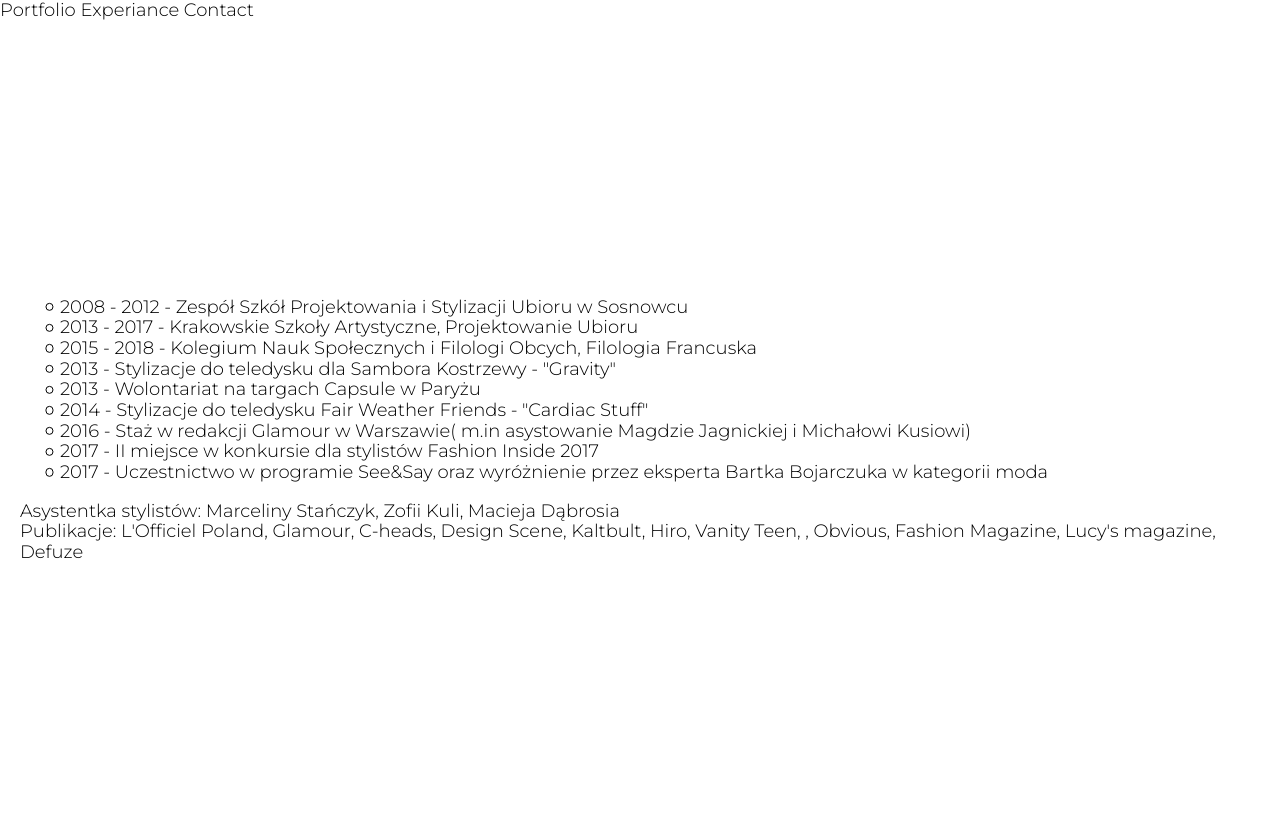
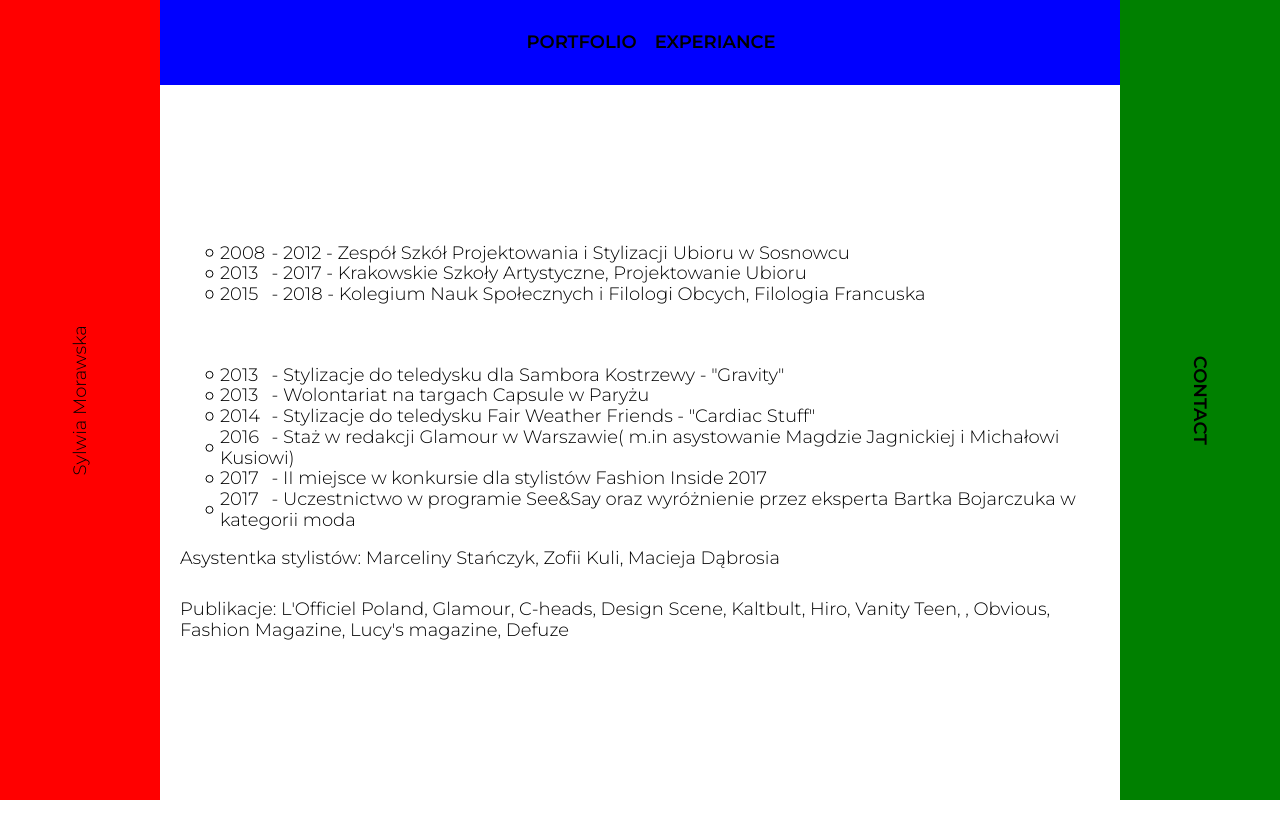
Before and after one commit to pacxiu/StylistPortfolio, a PHP site: page /experiance.php in a window 1280 px wide. After the commit the page ends 800 px from the top, so only its background shows below. Run offline with PHP 8.4, Linux system fonts and the light colour scheme; some libraries are stand-ins or nearby versions.

Commit message:
Add navbar and page-container stylings

```diff
--- a/contact.php
+++ b/contact.php
@@ -8,7 +8,7 @@
 <div class="full-height-container">
   <div class="contact-container">
     <h1 class="contact-title">Sylwia Morawska / Fashion&nbsp;Stylist</h1>
-    <ul class="contact-data">
+    <ul class="contact-data dot-list">
       <li>e-mail: <a href="mailto:stylist@smorawska.pl" class="u-bold">stylist@smorawska.pl</a></li>
       <li>telephone: +48 534213932 </li>
     </ul>
--- a/experiance.php
+++ b/experiance.php
@@ -5,19 +5,19 @@
 
 <?php require_once $root.$files.'/partials/header.php'; ?>
   <div class="full-height-container">
-    <div>
-      <ul>
-        <li>2008 - 2012 - Zespół Szkół Projektowania i Stylizacji Ubioru w Sosnowcu</li>
-        <li>2013 - 2017 - Krakowskie Szkoły Artystyczne, Projektowanie Ubioru</li>
-        <li>2015 - 2018 - Kolegium Nauk Społecznych i Filologi Obcych, Filologia Francuska</li>
-        <li>2013 - Stylizacje do teledysku dla Sambora Kostrzewy - "Gravity" </li>
-        <li>2013 - Wolontariat na targach Capsule w Paryżu</li>
-        <li>2014 - Stylizacje do teledysku Fair Weather Friends - "Cardiac Stuff"</li>
-        <li>2016 - Staż w redakcji Glamour w Warszawie( m.in asystowanie Magdzie Jagnickiej i Michałowi Kusiowi) </li>
-        <li>2017 - II miejsce w konkursie dla stylistów Fashion Inside 2017</li>
-        <li>2017 - Uczestnictwo w programie See&Say oraz wyróżnienie przez eksperta Bartka Bojarczuka w kategorii moda</li>
+    <div class="experiance-container">
+      <ul class="dot-list">
+        <li><span class="date-begin">2008</span> - 2012 - Zespół Szkół Projektowania i Stylizacji Ubioru w Sosnowcu</li>
+        <li><span class="date-begin">2013</span> - 2017 - Krakowskie Szkoły Artystyczne, Projektowanie Ubioru</li>
+        <li class="spacer"><span class="date-begin">2015</span> - 2018 - Kolegium Nauk Społecznych i Filologi Obcych, Filologia Francuska</li>
+        <li><span class="date-begin">2013</span> - Stylizacje do teledysku dla Sambora Kostrzewy - "Gravity" </li>
+        <li><span class="date-begin">2013</span> - Wolontariat na targach Capsule w Paryżu</li>
+        <li><span class="date-begin">2014</span> - Stylizacje do teledysku Fair Weather Friends - "Cardiac Stuff"</li>
+        <li><span class="date-begin">2016</span> - Staż w redakcji Glamour w Warszawie( m.in asystowanie Magdzie Jagnickiej i Michałowi Kusiowi) </li>
+        <li><span class="date-begin">2017</span> - II miejsce w konkursie dla stylistów Fashion Inside 2017</li>
+        <li><span class="date-begin">2017</span> - Uczestnictwo w programie See&Say oraz wyróżnienie przez eksperta Bartka Bojarczuka w kategorii moda</li>
       </ul>
-      <p>Asystentka stylistów: Marceliny Stańczyk, Zofii Kuli, Macieja Dąbrosia </p>
+      <p class="desc-spacer">Asystentka stylistów: Marceliny Stańczyk, Zofii Kuli, Macieja Dąbrosia </p>
       <p>Publikacje: L'Officiel Poland, Glamour, C-heads, Design Scene, Kaltbult, Hiro, Vanity Teen, , Obvious, Fashion Magazine, Lucy's magazine, Defuze </p>
     </div>
   </div>
--- a/partials/header.php
+++ b/partials/header.php
@@ -26,7 +26,12 @@
   </head>
   <body>
     <nav id="menu">
-      <a href="./portfolio.php">Portfolio</a>
-      <a href="./experiance.php">Experiance</a>
-      <a href="./contact.php">Contact</a>
+      <div class="logotype-container">
+        <p class="logotype">Sylwia Morawska</p>
+      </div>
+      <ul class="menu-list">
+        <li class="menu-item"><a class="menu-link" href="./portfolio.php">Portfolio</a></li>
+        <li class="menu-item"><a class="menu-link" href="./experiance.php">Experiance</a></li>
+        <li class="menu-item positioned"><a class="menu-link" href="./contact.php">Contact</a></li>
+      </ul>
     </nav>
--- a/source/css/main.css
+++ b/source/css/main.css
@@ -19,10 +19,11 @@ p {
   margin: 0px; }
 
 .full-height-container {
-  width: 100%;
-  min-height: 100vh;
+  width: calc(100% - 2 * 16rem);
+  min-height: calc(100vh - 8.5rem);
   height: 100%;
-  padding: 2rem;
+  margin: 0 auto;
+  padding: 8.5rem 2rem 2rem;
   display: -webkit-box;
   display: -ms-flexbox;
   display: flex;
@@ -38,10 +39,10 @@ p {
 html {
   font-size: 10px; }
 
-li {
+.dot-list li {
   list-style: none;
   position: relative; }
-  li:before {
+  .dot-list li:before {
     display: block;
     position: absolute;
     content: '';
@@ -138,3 +139,75 @@ li {
   -webkit-box-pack: end;
       -ms-flex-pack: end;
           justify-content: flex-end; }
+
+.experiance-container .spacer {
+  margin-bottom: 6rem; }
+
+.experiance-container .desc-spacer {
+  margin-bottom: 3rem; }
+
+.date-begin {
+  width: 2.6em;
+  display: inline-block; }
+
+#menu {
+  top: 0;
+  left: 0;
+  right: 0;
+  position: fixed;
+  background-color: blue;
+  height: 8.5rem;
+  display: -webkit-box;
+  display: -ms-flexbox;
+  display: flex;
+  -webkit-box-align: center;
+      -ms-flex-align: center;
+          align-items: center; }
+
+.menu-list {
+  display: -webkit-box;
+  display: -ms-flexbox;
+  display: flex;
+  -webkit-box-pack: center;
+      -ms-flex-pack: center;
+          justify-content: center;
+  margin: 0 auto;
+  list-style: none; }
+
+.menu-item {
+  text-transform: uppercase;
+  margin-right: 1em;
+  font-weight: bold; }
+
+.logotype-container, .positioned {
+  display: -webkit-box;
+  display: -ms-flexbox;
+  display: flex;
+  -webkit-box-align: center;
+      -ms-flex-align: center;
+          align-items: center;
+  -webkit-box-pack: center;
+      -ms-flex-pack: center;
+          justify-content: center;
+  position: fixed;
+  background-color: red;
+  top: 0;
+  bottom: 0;
+  left: 0;
+  width: 16rem; }
+
+.positioned {
+  background-color: green;
+  right: 0;
+  left: auto;
+  margin-right: 0; }
+  .positioned .menu-link {
+    -webkit-transform: rotateZ(90deg);
+            transform: rotateZ(90deg);
+    display: block; }
+
+.logotype {
+  -webkit-transform: rotateZ(-90deg);
+          transform: rotateZ(-90deg);
+  text-align: center;
+  white-space: nowrap; }
--- a/source/sass/layout/_elements.sass
+++ b/source/sass/layout/_elements.sass
@@ -1,14 +1,15 @@
-li
-  list-style: none
-  position: relative
+.dot-list
+  li
+    list-style: none
+    position: relative
 
-  &:before
-    display: block
-    position: absolute
-    content: ''
-    +size(0.35em)
-    border-radius: 50%
-    border: 1px solid #000
-    top: 50%
-    left: 0
-    transform: translate(-175%, -50%)
+    &:before
+      display: block
+      position: absolute
+      content: ''
+      +size(0.35em)
+      border-radius: 50%
+      border: 1px solid #000
+      top: 50%
+      left: 0
+      transform: translate(-175%, -50%)
--- a/source/sass/layout/_grid.sass
+++ b/source/sass/layout/_grid.sass
@@ -1,8 +1,9 @@
 .full-height-container
-  width: 100%
-  min-height: 100vh
+  width: calc(100% - 2 * #{$sidebar-width}
+  min-height: calc(100vh - #{$navbar-height}
   height: 100%
-  padding: 2rem
+  margin: 0 auto
+  padding: $navbar-height 2rem 2rem
   display: flex
   justify-content: center
   align-items: center
--- a/source/sass/main.sass
+++ b/source/sass/main.sass
@@ -9,5 +9,6 @@
 @import "layout/_elements"
 
 @import "sites/_contact"
+@import "sites/_experiance"
 
 @import "modules/_header"
--- /dev/null
+++ b/source/sass/modules/_header.sass
@@ -0,0 +1,46 @@
+#menu
+  top: 0
+  left: 0
+  right: 0
+  position: fixed
+  background-color: blue
+  height: $navbar-height
+  display: flex
+  align-items: center
+
+.menu-list
+  display: flex
+  justify-content: center
+  margin: 0 auto
+  list-style: none
+
+.menu-item
+  text-transform: uppercase
+  margin-right: 1em
+  font-weight: bold
+
+.logotype-container, .positioned
+  display: flex
+  align-items: center
+  justify-content: center
+  position: fixed
+  background-color: red
+  top: 0
+  bottom: 0
+  left: 0
+  width: $sidebar-width
+
+.positioned
+  background-color: green
+  right: 0
+  left: auto
+  margin-right: 0
+
+  .menu-link
+    transform: rotateZ(90deg)
+    display: block
+
+.logotype
+  transform: rotateZ(-90deg)
+  text-align: center
+  white-space: nowrap
--- /dev/null
+++ b/source/sass/sites/_experiance.sass
@@ -0,0 +1,10 @@
+.experiance-container
+  .spacer
+    margin-bottom: rem(60)
+
+  .desc-spacer
+    margin-bottom: rem(30)
+
+.date-begin
+  width: 2.6em
+  display: inline-block
--- a/source/sass/tools/_vars.sass
+++ b/source/sass/tools/_vars.sass
@@ -24,3 +24,6 @@ $modal-layer: 21
 // REMS
 $tablet-rem: 8.5
 $mobile-rem: 8
+
+$navbar-height: 8.5rem
+$sidebar-width: 16rem
```
